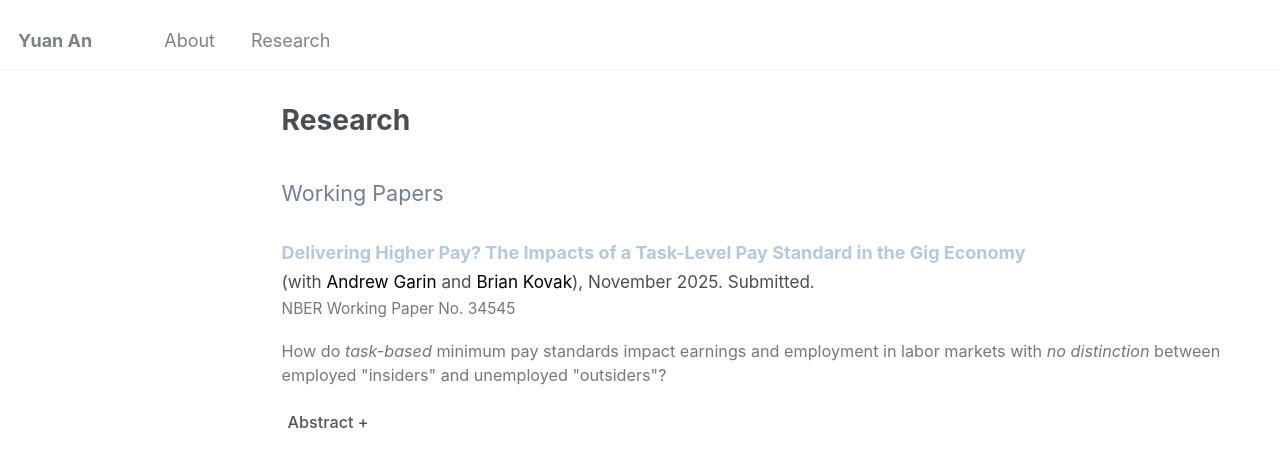
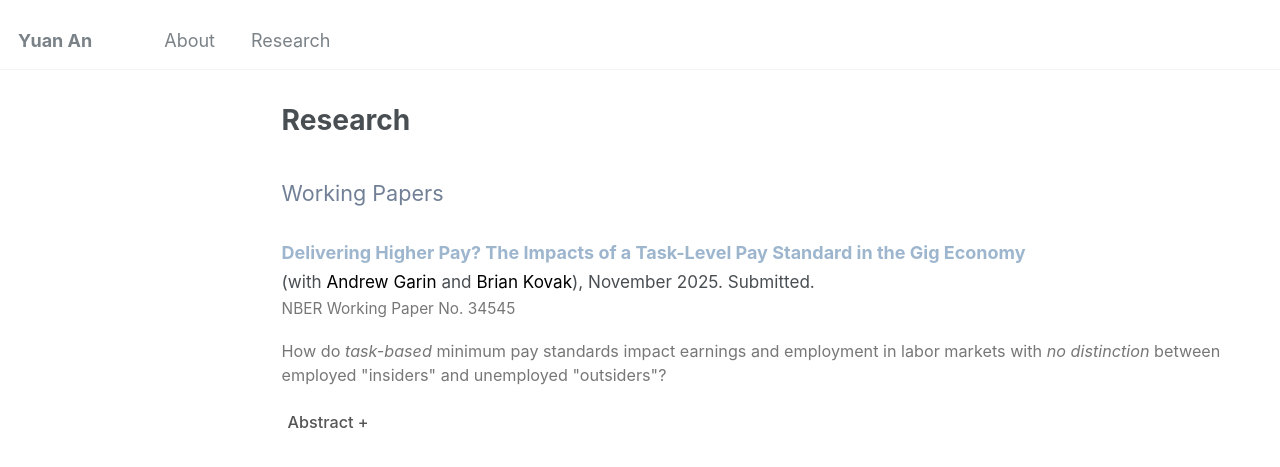
Before and after one commit to yuan-ann/yuan-ann.github.io, a Jekyll site: the page built from _pages/research.md, in a window 1280 px wide. Shown: the top 467 px of the page. Built offline with Jekyll 4.4.1, drawn with Linux system fonts in a browser that asks for light colours.

Commit message:
Change link color for research paper title

```diff
--- a/_pages/research.md
+++ b/_pages/research.md
@@ -27,7 +27,7 @@
 
 <div class="paper">
   <p class="paper-title">
-    <a style="color:rgb(182,200,218);" href=""> <strong> Delivering Higher Pay? The Impacts of a Task-Level Pay Standard in the Gig Economy </strong> </a> <br>
+    <a style="color:rgb(157,182,206);" href=""> <strong> Delivering Higher Pay? The Impacts of a Task-Level Pay Standard in the Gig Economy </strong> </a> <br>
   </p>
 
   <p class="paper-meta">
```
